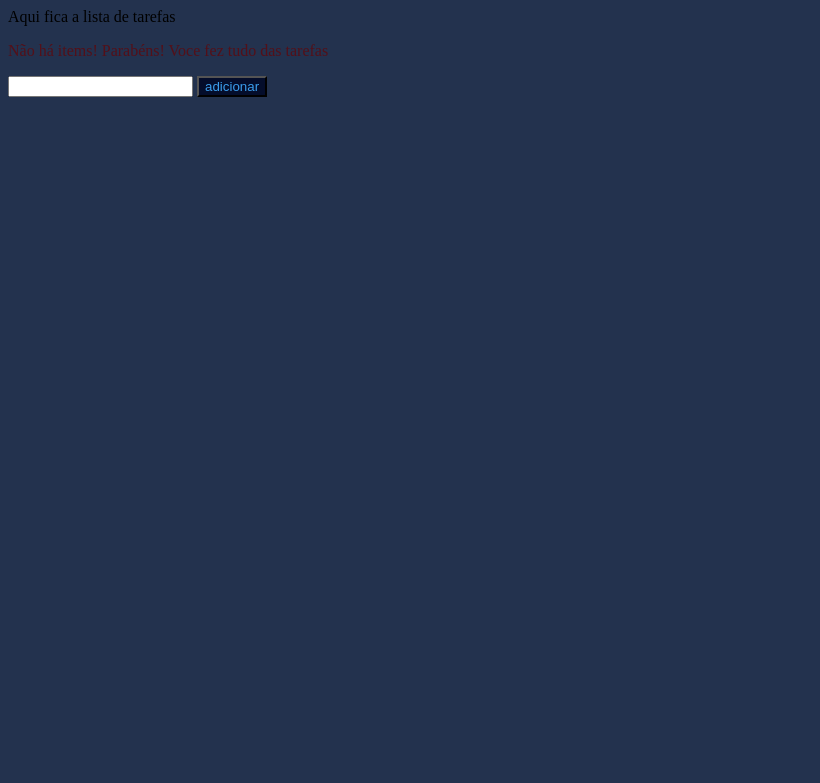
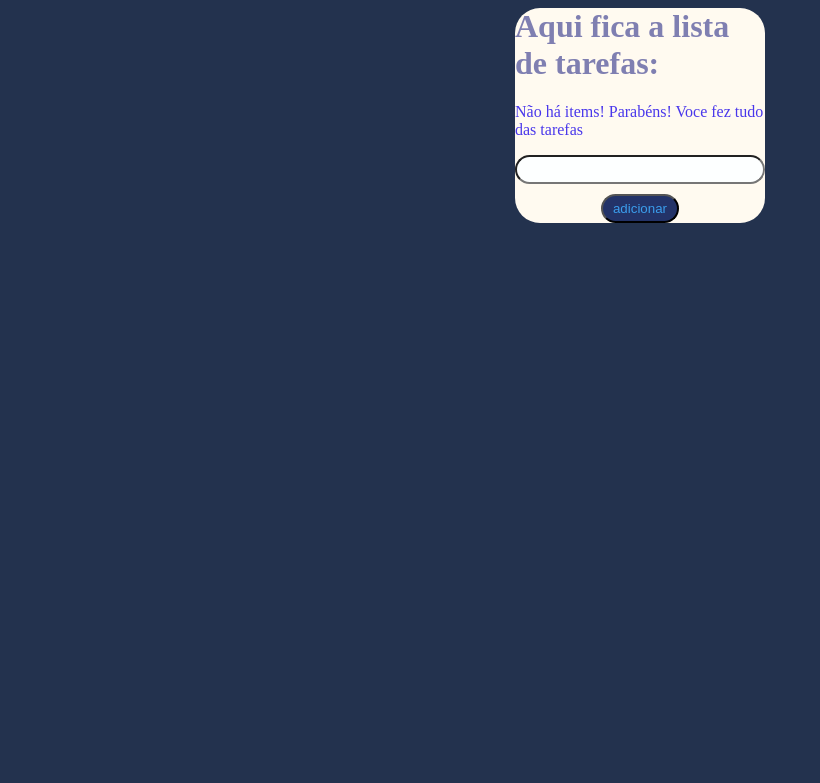
Before and after one commit to maryaduda311-stack/Flask-tarefas, a Flask app: page / in a window 1280 px wide. Shown: the top 783 px of the page, without its empty margins (0-820 px from the left). Run offline with Flask 3, Linux system fonts and the light colour scheme.

Commit message:
projeto pronto

```diff
--- a/static/style.css
+++ b/static/style.css
@@ -1,17 +1,33 @@
 h1{
     color: rgb(127, 127, 177);
-
 }
  p{
-    color: rgb(83, 16, 25);
+    color: rgb(73, 55, 235);
  }
  button{
     color: rgb(59, 157, 236);
-    background-color:rgb(4, 13, 43)
+    background-color:rgb(35, 51, 104);
+    padding: 5px 10px;
+    border-radius: 20px;
+    display:block;
+    margin:10px auto;
  }
+input{
+padding: 5px 10px;
+border-radius: 20px;
+background-color:rgb(253, 255, 255);
+width:100%;
+}
  h2{
     color:rgb(55, 28, 105)
  }
  body{
     background-color: rgb(35, 50, 78);
 }
+.cartão{
+   background-color:floralwhite;
+   border-radius: 25px;
+   max-width: 250px; /*limita o tamanho*/
+   margin:auto;
+
+}
--- a/templates/tarefas.html
+++ b/templates/tarefas.html
@@ -4,7 +4,10 @@
           <link rel="stylesheet" href="{{ url_for('static', filename='style.css') }}">
     </head>
     <body>
-          Aqui fica a lista de tarefas
+
+      <div class="cartão">
+
+          <h1> Aqui fica a lista de tarefas:</h1>
 
          {% if lista %}
             <ol>
@@ -22,6 +25,7 @@
             <input type="text" name="nova">
             <button type="submit">adicionar</button>
          </form>
+       </div>
     </body>
 
 </html>
```
